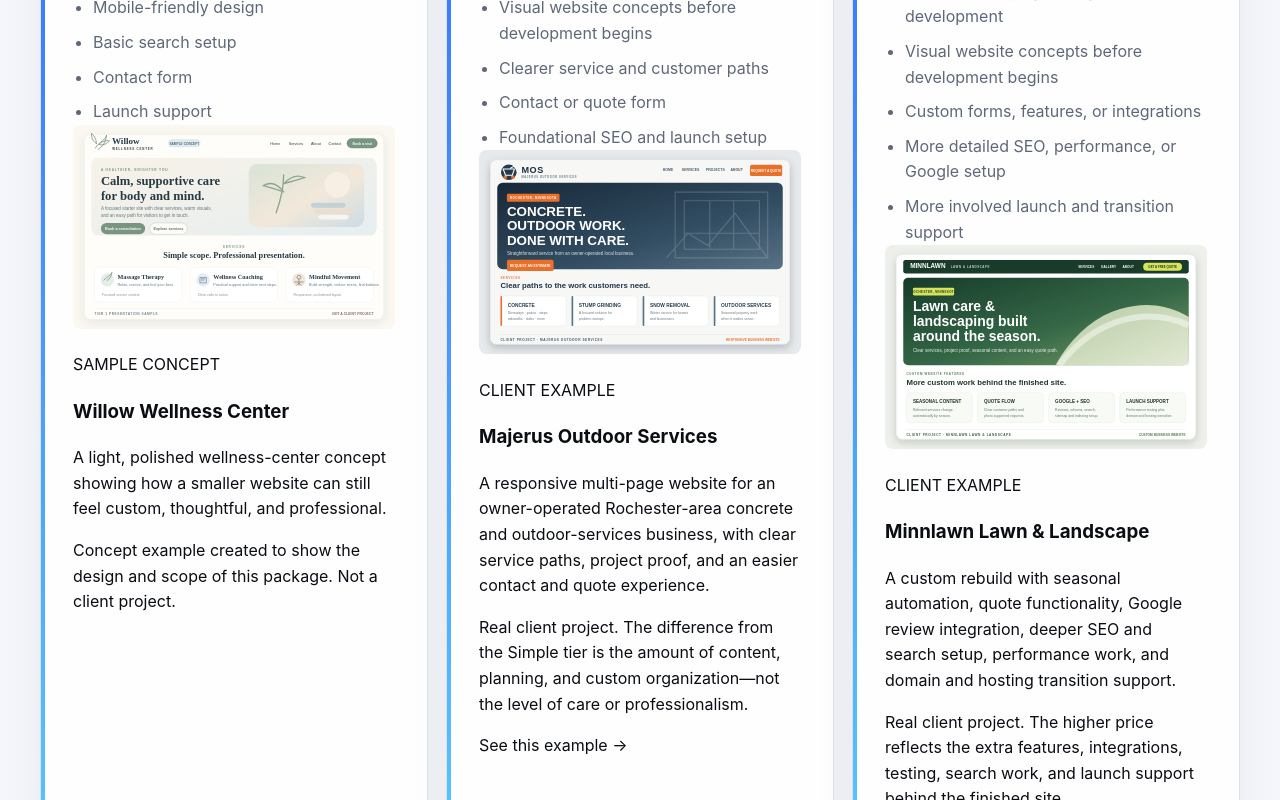
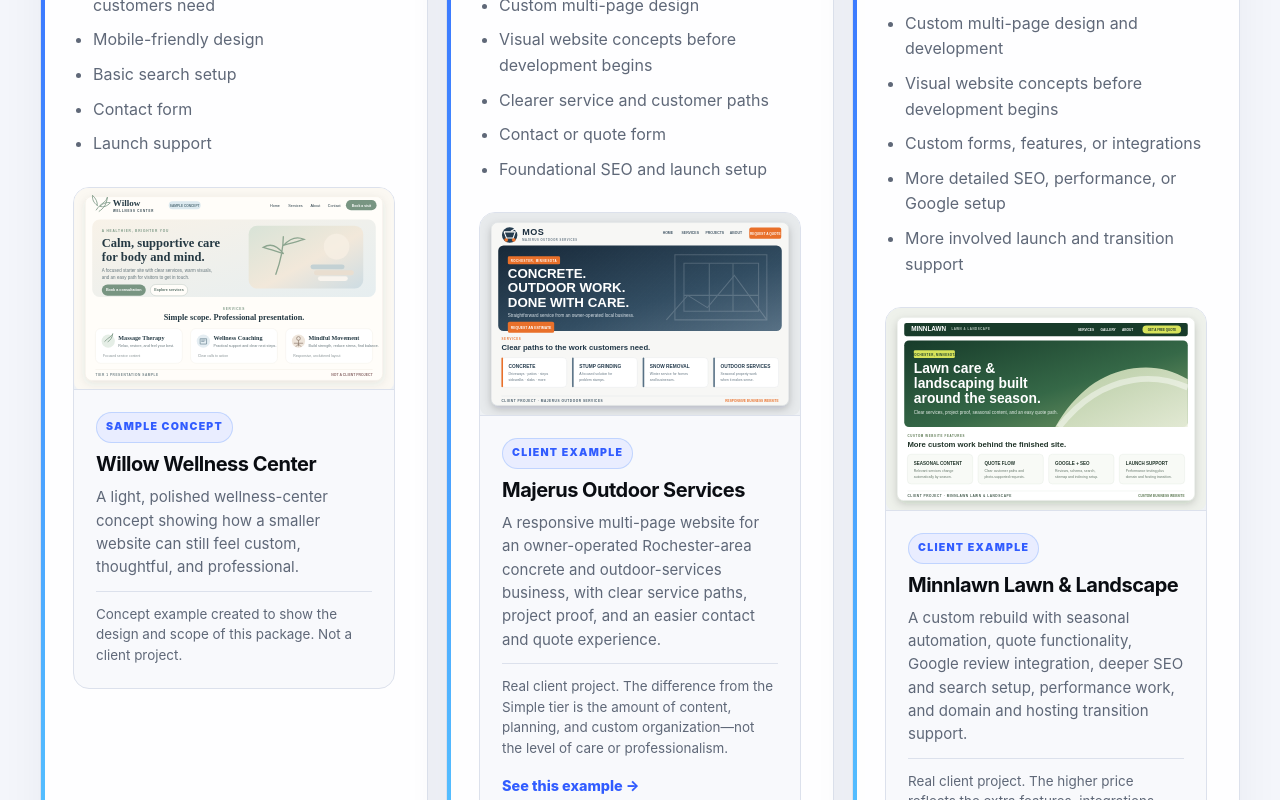
Before and after one commit to reaaland/pawcircle-llc-site, a Next.js app: page /pricing in a window 1280 px wide. Shown: the part 1720-2520 px from the top of the page. Built offline with nearby package versions, Linux system fonts and the light colour scheme.

Commit message:
Style pricing tier project examples

```diff
--- a/app/pricing.css
+++ b/app/pricing.css
@@ -82,6 +82,7 @@
   display: grid;
   grid-template-columns: repeat(3, minmax(0, 1fr));
   gap: 18px;
+  align-items: stretch;
 }
 
 .pricing-card,
@@ -96,6 +97,8 @@
 
 .pricing-card {
   position: relative;
+  display: flex;
+  flex-direction: column;
   overflow: hidden;
   padding: 32px;
 }
@@ -152,6 +155,78 @@
 
 .pricing-card li + li {
   margin-top: 9px;
+}
+
+.pricing-tier-example {
+  margin-top: 30px;
+  overflow: hidden;
+  border: 1px solid var(--line);
+  border-radius: 16px;
+  background: #f8f9fc;
+}
+
+.pricing-tier-example img {
+  display: block;
+  width: 100%;
+  aspect-ratio: 12 / 7.6;
+  object-fit: cover;
+  border-bottom: 1px solid var(--line);
+  background: #eef1f4;
+}
+
+.pricing-tier-example-copy {
+  padding: 22px;
+}
+
+.pricing-tier-example-copy h3 {
+  margin: 10px 0 9px;
+  color: var(--ink);
+  font-size: 1.25rem;
+  line-height: 1.15;
+  letter-spacing: -.025em;
+}
+
+.pricing-tier-example-copy > p:not(.pricing-example-badge) {
+  margin: 0;
+  color: var(--muted);
+  font-size: .94rem;
+  line-height: 1.55;
+}
+
+.pricing-example-badge {
+  display: inline-flex;
+  margin: 0;
+  border: 1px solid rgba(45, 125, 255, .22);
+  border-radius: 999px;
+  background: var(--blue-soft);
+  padding: 6px 9px;
+  color: var(--blue);
+  font-size: .66rem;
+  font-weight: 900;
+  letter-spacing: .12em;
+  text-transform: uppercase;
+}
+
+.pricing-example-note {
+  margin-top: 12px !important;
+  padding-top: 12px;
+  border-top: 1px solid var(--line);
+  font-size: .84rem !important;
+}
+
+.pricing-example-link {
+  display: inline-block;
+  margin-top: 15px;
+  color: var(--blue);
+  font-size: .9rem;
+  font-weight: 850;
+  text-decoration: none;
+}
+
+.pricing-example-link:hover,
+.pricing-example-link:focus-visible {
+  text-decoration: underline;
+  text-underline-offset: 4px;
 }
 
 .pricing-example-card .eyebrow {
@@ -245,6 +320,10 @@
   .expectation-grid {
     grid-template-columns: repeat(2, minmax(0, 1fr));
   }
+
+  .pricing-grid .pricing-card:last-child {
+    grid-column: 1 / -1;
+  }
 }
 
 @media (max-width: 620px) {
@@ -252,6 +331,10 @@
   .pricing-grid,
   .expectation-grid {
     grid-template-columns: 1fr;
+  }
+
+  .pricing-grid .pricing-card:last-child {
+    grid-column: auto;
   }
 
   .pricing-category-card {
@@ -264,4 +347,8 @@
   .pricing-note {
     padding: 26px 22px;
   }
+
+  .pricing-tier-example-copy {
+    padding: 18px;
+  }
 }
```
